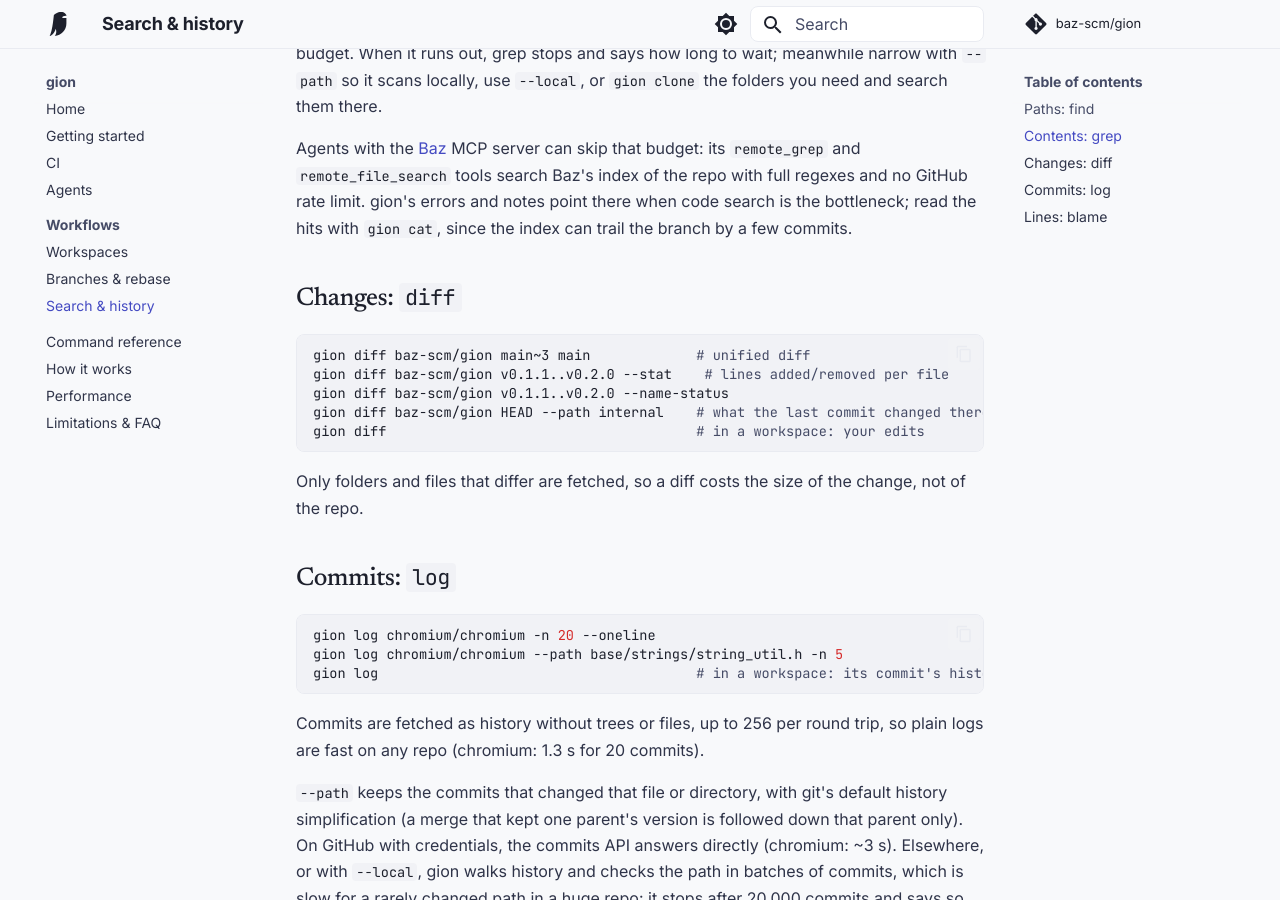
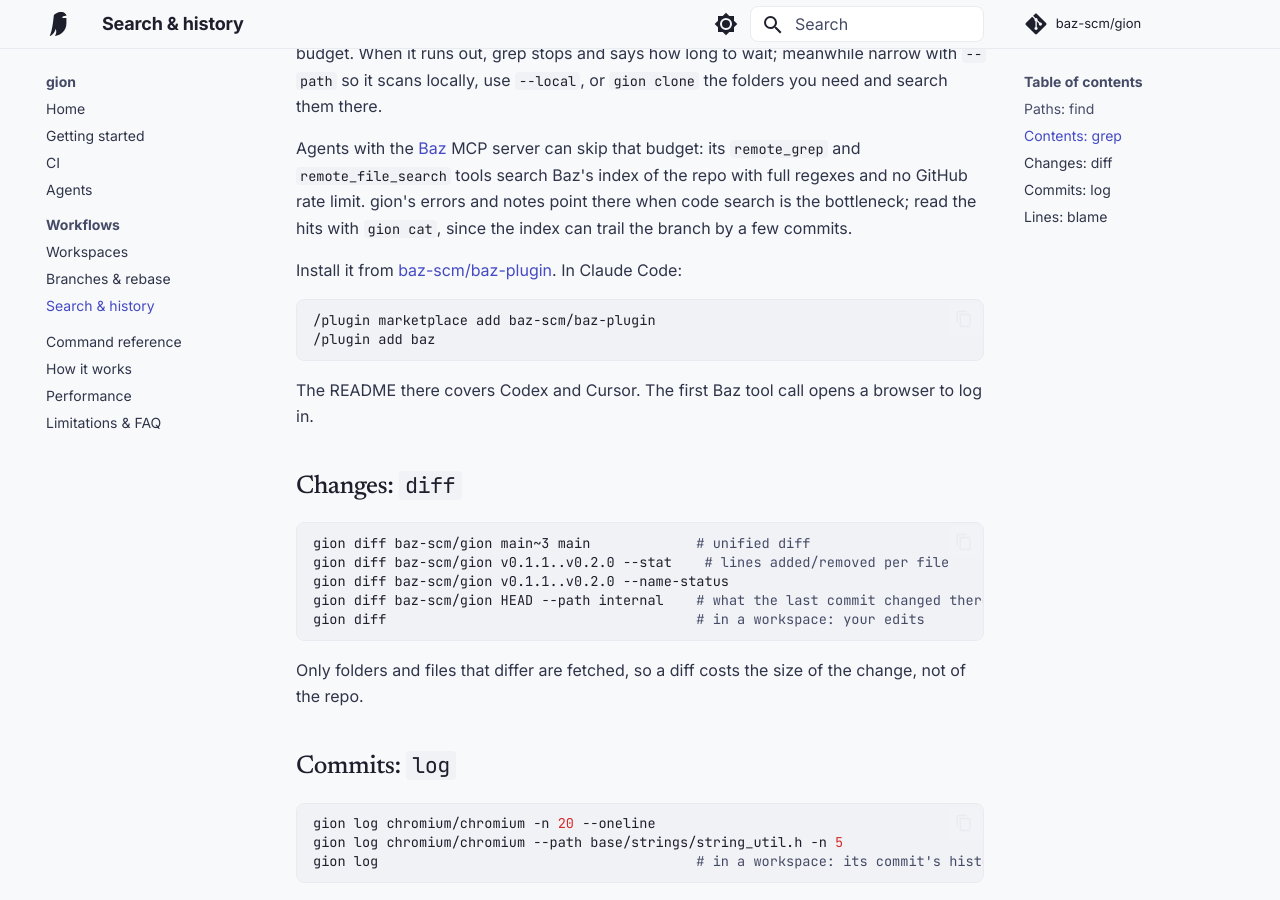
Before and after one commit to baz-scm/gion, an MkDocs documentation site: the page built from docs/search-and-history.md, in a window 1280 px wide and 900 px high, scrolled down 1113 px. Built offline with MkDocs 1.6.1 and Material for MkDocs 9.7.7, drawn with Linux system fonts in a browser that asks for light colours; comment, search, counter and statistics services are not loaded.

Commit message:
docs: link the Baz plugin from gion's Baz search hints
Co-Authored-By: Claude Opus 5.5 <noreply@anthropic.com>

````diff
--- a/docs/search-and-history.md
+++ b/docs/search-and-history.md
@@ -31,6 +31,15 @@ GitHub allows about 10 code search requests a minute per user, and one grep take
 
 Agents with the [Baz](https://baz.co) MCP server can skip that budget: its `remote_grep` and `remote_file_search` tools search Baz's index of the repo with full regexes and no GitHub rate limit. gion's errors and notes point there when code search is the bottleneck; read the hits with `gion cat`, since the index can trail the branch by a few commits.
 
+Install it from [baz-scm/baz-plugin](https://github.com/baz-scm/baz-plugin). In Claude Code:
+
+```text
+/plugin marketplace add baz-scm/baz-plugin
+/plugin add baz
+```
+
+The README there covers Codex and Cursor. The first Baz tool call opens a browser to log in.
+
 ## Changes: `diff`
 
 ```sh
````
Also changed, not shown: docs/limitations.md (+1 -1 lines), skills/gion/SKILL.md (+1 -1 lines), 1 other file.
